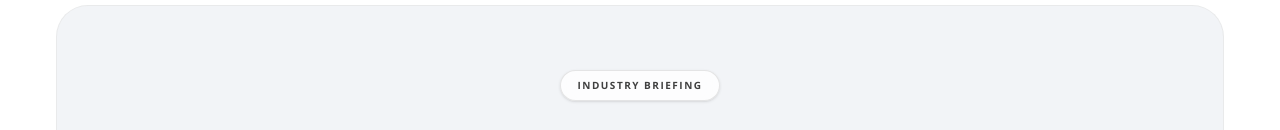
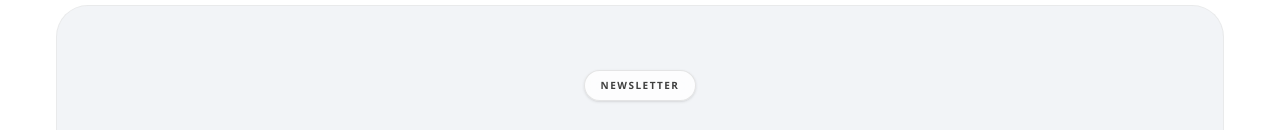
Before and after one commit to ahmadrazahassan/coffernotes, a Next.js app: page / in a window 1280 px wide. Shown: the part 791-921 px from the top of the page. Built offline with nearby package versions, Linux system fonts and the light colour scheme; no server answers; the database is empty.

Commit message:
Enable smooth scroll to newsletter section from Navbar

```diff
--- a/components/home/NewsletterSection.tsx
+++ b/components/home/NewsletterSection.tsx
@@ -3,16 +3,16 @@
 
 export function NewsletterSection() {
   return (
-    <section className="py-12 md:py-20 bg-white">
+    <section id="newsletter" className="py-12 md:py-20 bg-white">
       <div className="max-w-[1200px] mx-auto px-4">
         <div className="bg-[#F2F4F7] rounded-[32px] px-6 py-12 md:py-16 lg:px-20 flex flex-col border border-neutral-200/60 items-center text-center mx-auto">
 
           <div className="inline-block px-4 py-1.5 mb-6 rounded-full border border-neutral-300/60 bg-white/80 backdrop-blur-sm text-[10px] font-extrabold text-neutral-700 uppercase tracking-[0.15em] shadow-sm cursor-default">
-            Industry Briefing
+            Newsletter
           </div>
 
           <h2 className="text-3xl md:text-5xl font-extrabold tracking-[-0.02em] text-neutral-900 mb-5 leading-[1.1]">
-            Clear financial strategy, <br className="hidden md:block"/>delivered strictly to your inbox.
+            Clear financial strategy, <br className="hidden md:block" />delivered strictly to your inbox.
           </h2>
 
           <p className="text-base md:text-lg text-neutral-600 mb-10 max-w-2xl font-medium leading-[1.6]">
```
